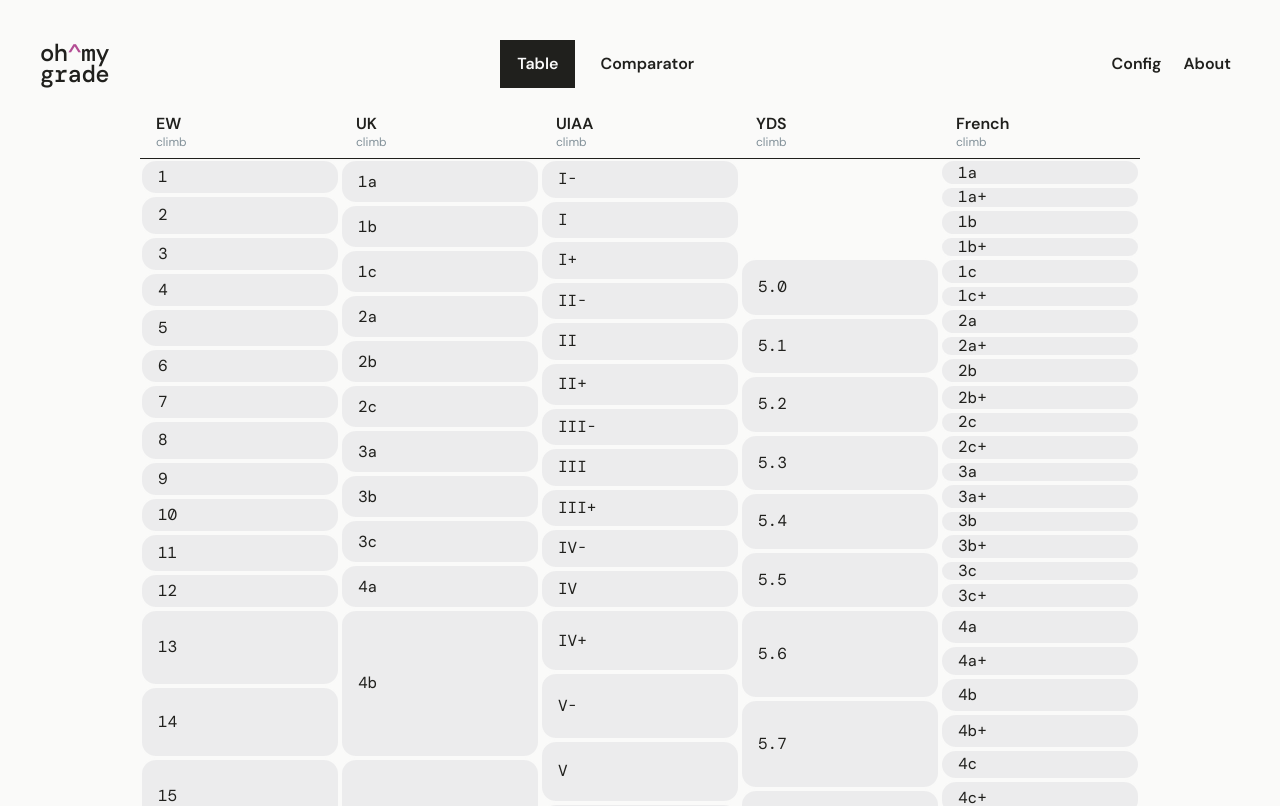
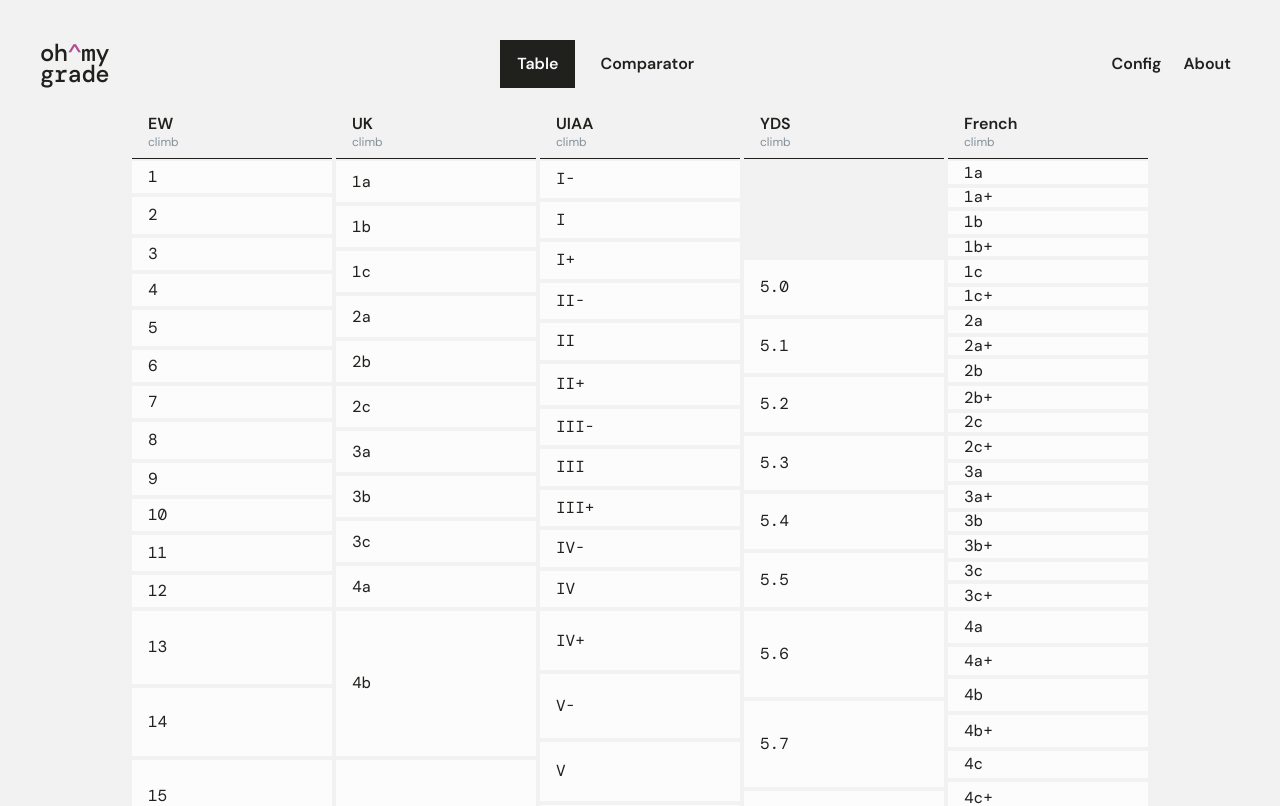
Before and after one commit to adamplesnik/ohmygrade, a React (Vite) app: page / in a window 1280 px wide. Shown: the top 806 px of the page. Built offline with nearby package versions, Linux system fonts and the light colour scheme.

Commit message:
Update table with graded bg of cells

```diff
--- a/index.html
+++ b/index.html
@@ -5,7 +5,7 @@
     <meta name="viewport" content="width=device-width, initial-scale=1.0" />
     <title>ohmygrade * Crazy simple climbing grade comparator</title>
   </head>
-  <body class="bg-neutral-background text-neutral-foreground scheme-light-dark">
+  <body class="bg-neutral-background-alt text-neutral-foreground scheme-light-dark">
     <div id="root"></div>
     <script type="module" src="/src/main.tsx"></script>
   </body>
--- a/src/components/Header.tsx
+++ b/src/components/Header.tsx
@@ -3,7 +3,7 @@ import Logo from './Logo'
 
 function Header() {
   return (
-    <div className="bg-neutral-background/70 sticky top-0 z-10 flex items-center pt-6 pb-4 md:pt-8 lg:pt-10">
+    <div className="bg-neutral-background-alt sticky top-0 z-10 flex items-center pt-6 pb-4 md:pt-8 lg:pt-10">
       <Logo />
       <div className="z-10 flex flex-1 items-center justify-end gap-2 md:justify-center">
         <Button value="Table" big active />
--- a/src/components/Table.tsx
+++ b/src/components/Table.tsx
@@ -9,7 +9,8 @@ export default function Table() {
   const [hoveredGrade, setHoveredGrade] = useState<GradeRangeType | null>(null)
   const [clickedGrade, setClickedGrade] = useState<GradeRangeType | null>(null)
   const gradesBySystem = useMemo(() => getGradesBySystem(grades), [])
-  const ratio = 1.5
+  const RATIO = 1.5
+  const STRONG_OVERLAP_THRESHOLD = 0.5
 
   function overlaps(a: GradeRangeType, b: GradeRangeType) {
     return a.start <= b.end && b.start <= a.end
@@ -25,24 +26,40 @@ export default function Table() {
     return Math.round((overlap / aLength) * 100) / 100
   }
 
+  type OverlapStrength = 'none' | 'weak' | 'strong'
+
+  function getOverlapStrength(isActive: boolean | null, hoverOverlapRatio: number | null): OverlapStrength {
+    if (!isActive) return 'none'
+    if (hoverOverlapRatio != null && hoverOverlapRatio >= STRONG_OVERLAP_THRESHOLD) return 'strong'
+    return 'weak'
+  }
+
+  const overlapStrengthClasses: Record<OverlapStrength, string> = {
+    none: 'bg-neutral-background',
+    weak: 'bg-product-container-dim',
+    strong: 'bg-product-container',
+  }
+
   return (
-    <div className="relative flex w-full justify-center">
+    <div className="relative flex w-full justify-center gap-1">
       {gradeSystemsMeta.map((system) => (
-        <div key={system.system} className="group relative w-50">
-          <div className="bg-neutral-background/70 group-hover:bg-info-container/40 border-neutral-foreground sticky top-24 z-100 border-b px-4 py-2">
+        <div key={system.system} className="group w-50">
+          <div className="bg-neutral-background-alt border-neutral-foreground sticky top-24 z-100 border-b px-4 py-2">
             <h3 className="font-semibold">{system.name}</h3>
             <div className="text-neutral-foreground-dim -mt-0.5 text-xs">{system.type}</div>
           </div>
-          <div className="relative font-mono">
+          <div className="font-mono">
             {(gradesBySystem[system.system] || []).map((grade, index) => {
               const marginTop = index == 0 ? grade.start : 0
               const isHovered = hoveredGrade && overlaps(hoveredGrade, grade)
+              const hoverOverlapRatio = hoveredGrade && getOverlapRatio(hoveredGrade, grade)
               const isClicked = clickedGrade && overlaps(clickedGrade, grade)
+              const clickedOverlapRatio = clickedGrade && getOverlapRatio(clickedGrade, grade)
               return (
                 <div
                   style={{
-                    height: (grade.end - grade.start + 1) * ratio,
-                    marginTop: marginTop * ratio,
+                    height: (grade.end - grade.start + 1) * RATIO,
+                    marginTop: marginTop * RATIO,
                   }}
                 >
                   <div
@@ -51,17 +68,13 @@ export default function Table() {
                     onMouseLeave={() => setHoveredGrade(null)}
                     onClick={() => (isClicked ? setClickedGrade(null) : setClickedGrade(grade))}
                     className={clsx(
-                      'hover:bg-info-container group-hover:bg-info-container/20 group-[inner] border-neutral-background flex h-full cursor-pointer items-center overflow-hidden rounded-2xl border-2 px-4 transition-all',
-                      isHovered ? 'bg-info-container/70 pl-8 text-lg' : 'bg-neutral-container/50',
-                      isClicked && 'bg-red-400'
+                      'hover:bg-product-container-bright border-y-neutral-background-alt flex h-full cursor-pointer items-center overflow-hidden border-y-2 px-4 transition-all',
+                      overlapStrengthClasses[getOverlapStrength(isHovered, hoverOverlapRatio)],
+                      overlapStrengthClasses[getOverlapStrength(isClicked, clickedOverlapRatio)]
                     )}
                   >
-                    <div className="z-10">{grade.value}</div>
-                    {/* <div className="bg-info-container group-[inner]:hover: absolute inset-0 z-0"></div> */}
-                    <small className="hidden flex-1 text-right">
-                      {grade.start} - {grade.end}
-                    </small>
-                    <small className="flex-1 text-right">{hoveredGrade && getOverlapRatio(hoveredGrade, grade)}</small>
+                    <div className="flex-1">{grade.value}</div>
+                    {isClicked && <div className="bg-product-container-bright size-2 rounded-full"></div>}
                   </div>
                 </div>
               )
--- a/src/index.css
+++ b/src/index.css
@@ -5,8 +5,8 @@
   --font-mono: 'DM Mono', monospace;
   --font-sans: 'DM Sans', sans-serif;
 
-  --color-neutral-background-alt: light-dark(#f5f5f5, #1d1f20);
-  --color-neutral-background: light-dark(#fafaf9, #222525);
+  --color-neutral-background-alt: light-dark(#f2f2f3, #1d1e20);
+  --color-neutral-background: light-dark(#fcfcfd, #222325);
   --color-neutral-container-dim: light-dark(#f2f2f3, #27282a);
   --color-neutral-container: light-dark(#dfe0e2, #292c2e);
   --color-neutral-container-bright: light-dark(#ecedee, #36373a);
```
